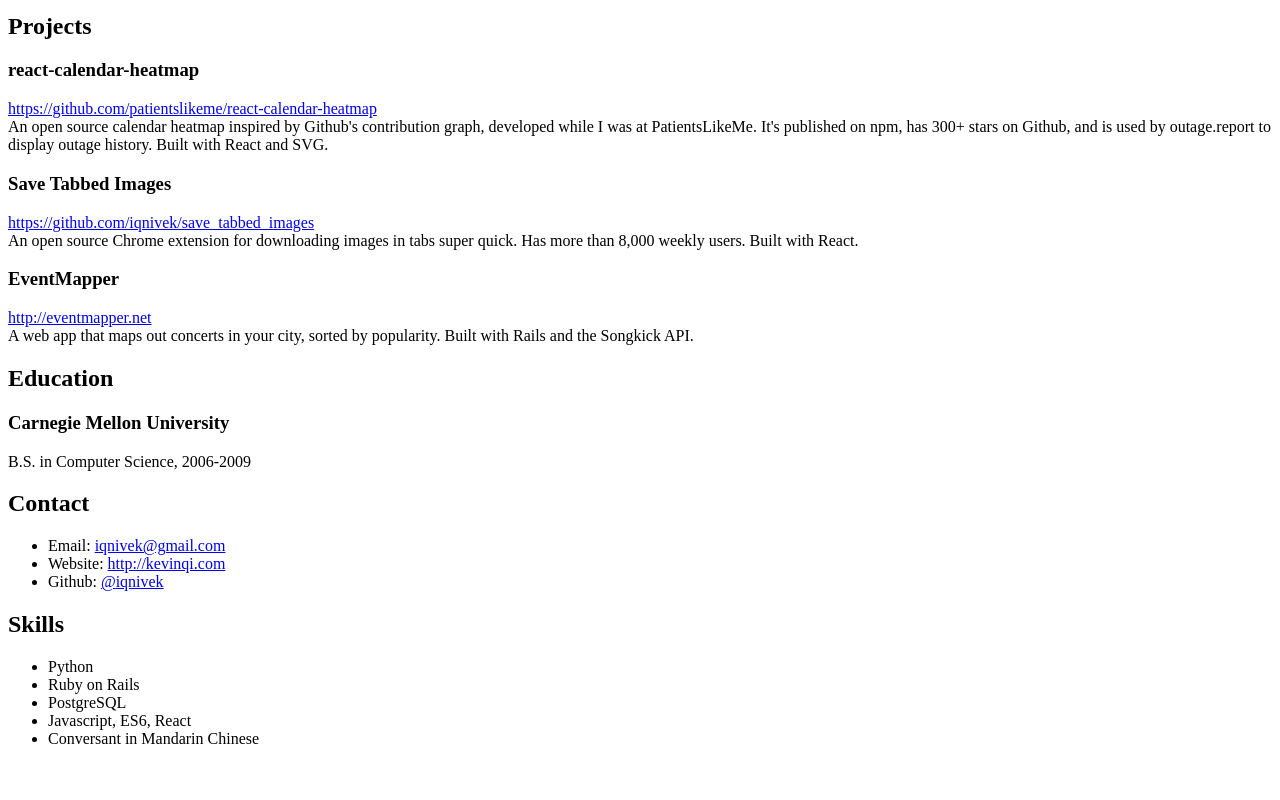
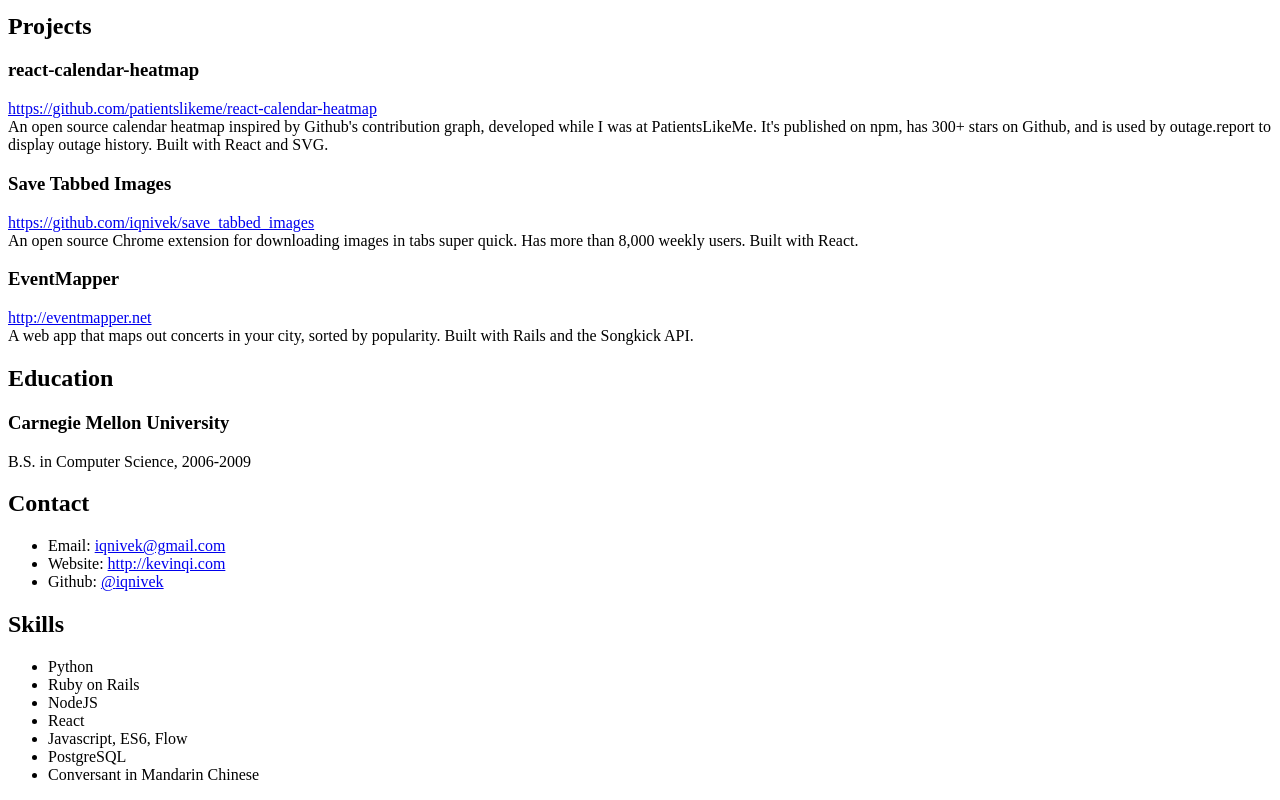
Before and after one commit to kevinsqi/kevinsqi.github.io, a Gatsby site: page /resume in a window 1280 px wide. Shown: the part 884-1684 px from the top of the page. Before the commit the page ends 1648 px from the top, so only its background shows below. Built offline with nearby package versions, Linux system fonts and the light colour scheme; Gatsby itself is replaced by a stand-in of ours.

Commit message:
update skills

```diff
--- a/src/pages/resume.js
+++ b/src/pages/resume.js
@@ -40,8 +40,10 @@ const Resume = () => (
           <ul className="list-unstyled">
             <li>Python</li>
             <li>Ruby on Rails</li>
+            <li>NodeJS</li>
+            <li>React</li>
+            <li>Javascript, ES6, Flow</li>
             <li>PostgreSQL</li>
-            <li>Javascript, ES6, React</li>
             <li>Conversant in Mandarin Chinese</li>
           </ul>
         </div>
```
